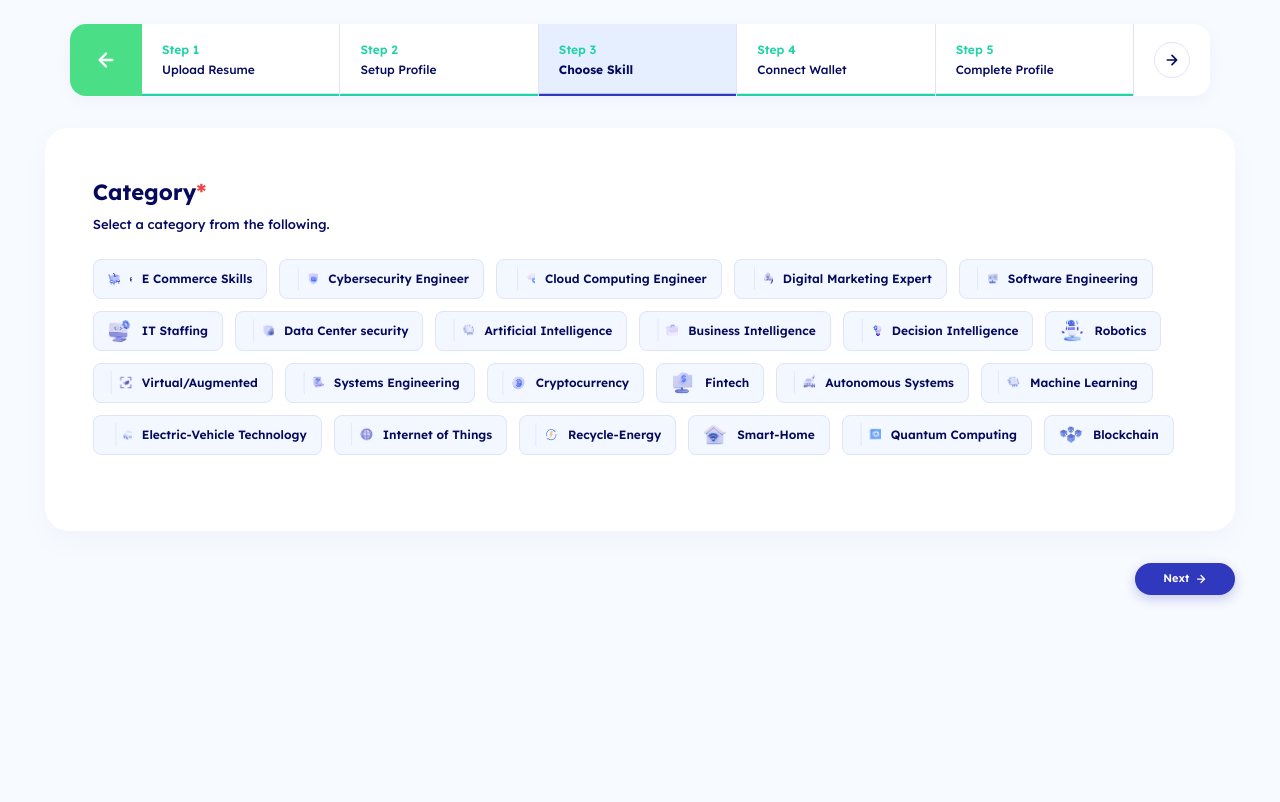
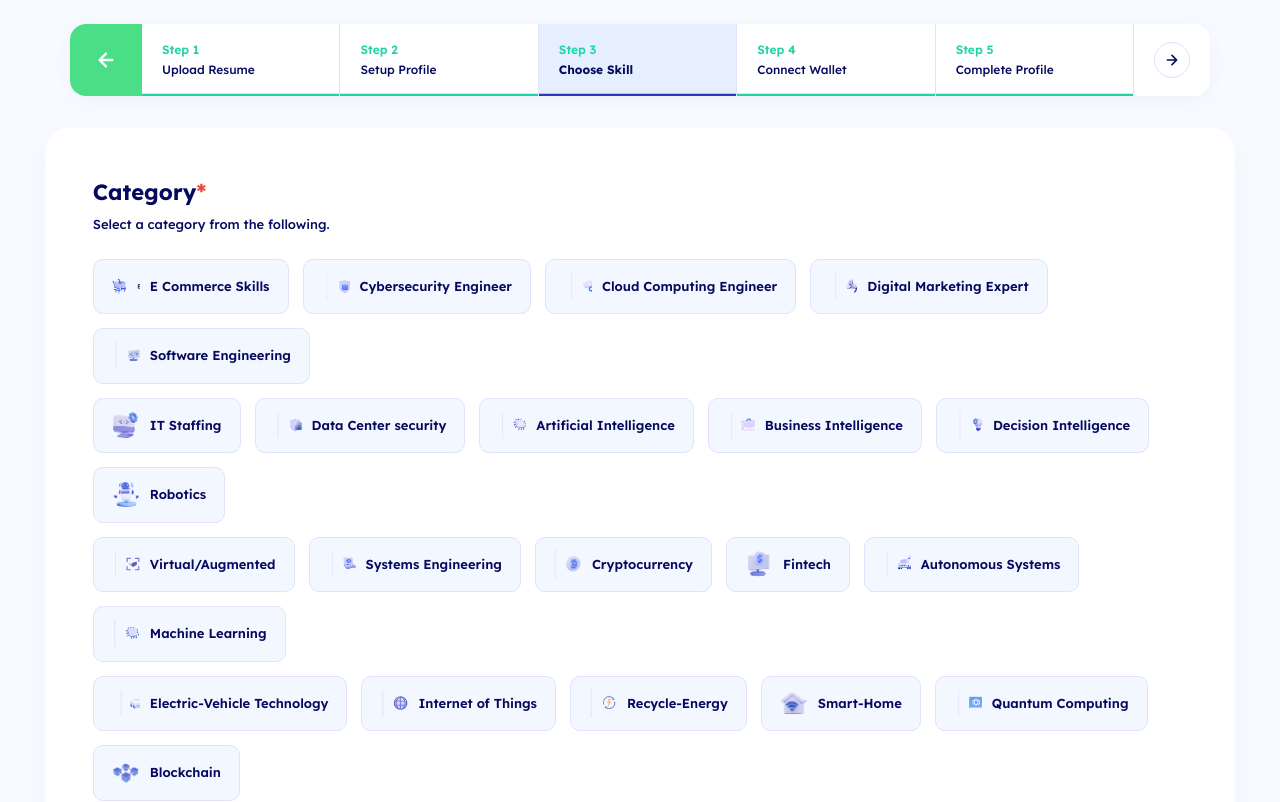
Before and after one commit to Mominkhalid045-debug/greelance-login, a React (Vite) app: page /skills in a window 1280 px wide. Shown: the top 802 px of the page. Built offline with nearby package versions, Linux system fonts and the light colour scheme.

Commit message:
Match Step 3 category card dimensions to Figma: 55.5px height, 28px icons, 13px font, 10px border-radius

```diff
--- a/src/pages/SkillsSelection.jsx
+++ b/src/pages/SkillsSelection.jsx
@@ -150,8 +150,8 @@ export default function SkillsSelection() {
           </p>
 
           {!selectedCategory ? (
-            /* Mode 1: Exact 4-Row Grid matching Figma Frame V1.F1.6-A */
-            <div style={{ display: 'flex', flexDirection: 'column', gap: '12px', marginBottom: '28px', width: '100%' }}>
+            /* Mode 1: Exact 4-Row Grid matching Figma Frame — card size 235.5 x 55.5 */
+            <div style={{ display: 'flex', flexDirection: 'column', gap: '14px', marginBottom: '28px', width: '100%' }}>
               {[
                 ["E Commerce Skills", "Cybersecurity Engineer", "Cloud Computing Engineer", "Digital Marketing Expert", "Software Engineering"],
                 ["IT Staffing", "Data Center security", "Artificial Intelligence", "Business Intelligence", "Decision Intelligence", "Robotics"],
@@ -163,7 +163,7 @@ export default function SkillsSelection() {
                   style={{
                     display: 'flex',
                     flexDirection: 'row',
-                    gap: '12px',
+                    gap: '14px',
                     width: '100%',
                     justifyContent: 'flex-start',
                     alignItems: 'center',
@@ -181,14 +181,14 @@ export default function SkillsSelection() {
                           display: 'inline-flex',
                           flexDirection: 'row',
                           alignItems: 'center',
-                          padding: '0 14px',
+                          padding: '0 18px',
                           gap: '10px',
-                          height: '40px',
+                          height: '55.5px',
                           width: 'auto',
                           whiteSpace: 'nowrap',
                           background: '#F3F7FF',
                           border: '1.3px solid #E0E2FE',
-                          borderRadius: '8px',
+                          borderRadius: '10px',
                           cursor: 'pointer',
                           userSelect: 'none',
                           transition: 'all 0.2s ease',
@@ -204,12 +204,12 @@ export default function SkillsSelection() {
                           e.currentTarget.style.borderColor = '#E0E2FE';
                         }}
                       >
-                        <div style={{ width: '24px', height: '24px', display: 'flex', alignItems: 'center', justifyContent: 'center', flexShrink: 0 }}>
+                        <div style={{ width: '28px', height: '28px', display: 'flex', alignItems: 'center', justifyContent: 'center', flexShrink: 0 }}>
                           {cat.img ? (
-                            <img src={cat.img} alt={cat.name} width={24} height={24} style={{ width: '24px', height: '24px', objectFit: 'contain' }} />
+                            <img src={cat.img} alt={cat.name} width={28} height={28} style={{ width: '28px', height: '28px', objectFit: 'contain' }} />
                           ) : null}
                         </div>
-                        <span style={{ fontFamily: F, fontSize: '12px', fontWeight: 600, color: '#050A5F' }}>{cat.name}</span>
+                        <span style={{ fontFamily: F, fontSize: '13px', fontWeight: 600, color: '#050A5F' }}>{cat.name}</span>
                       </div>
                     );
                   })}
```
